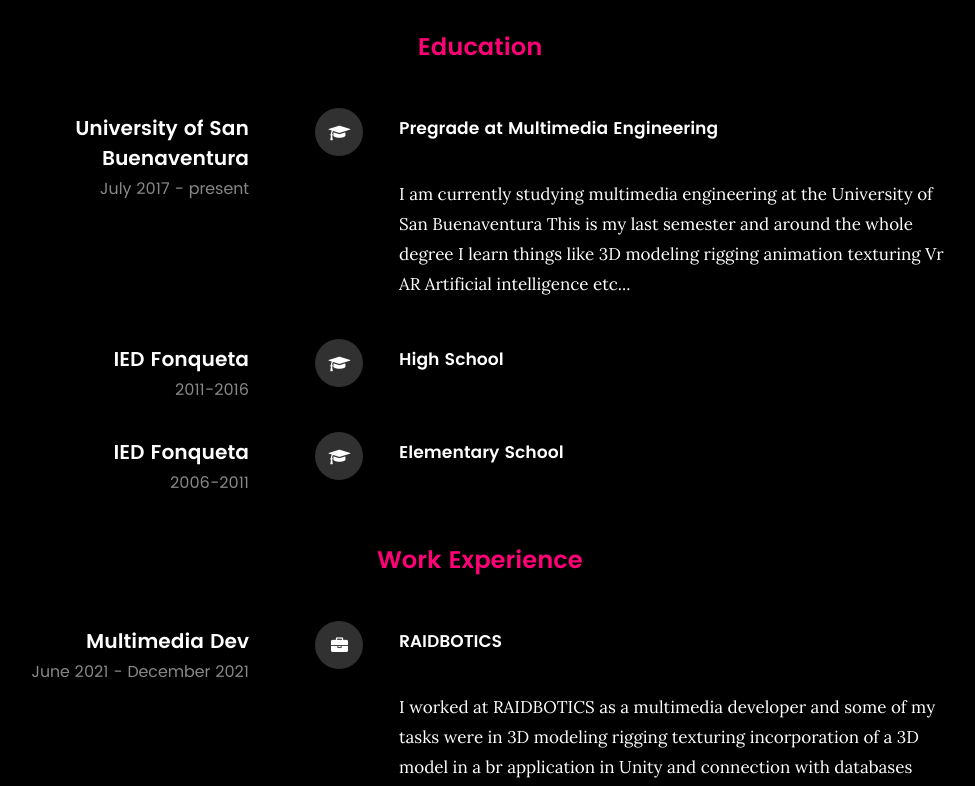
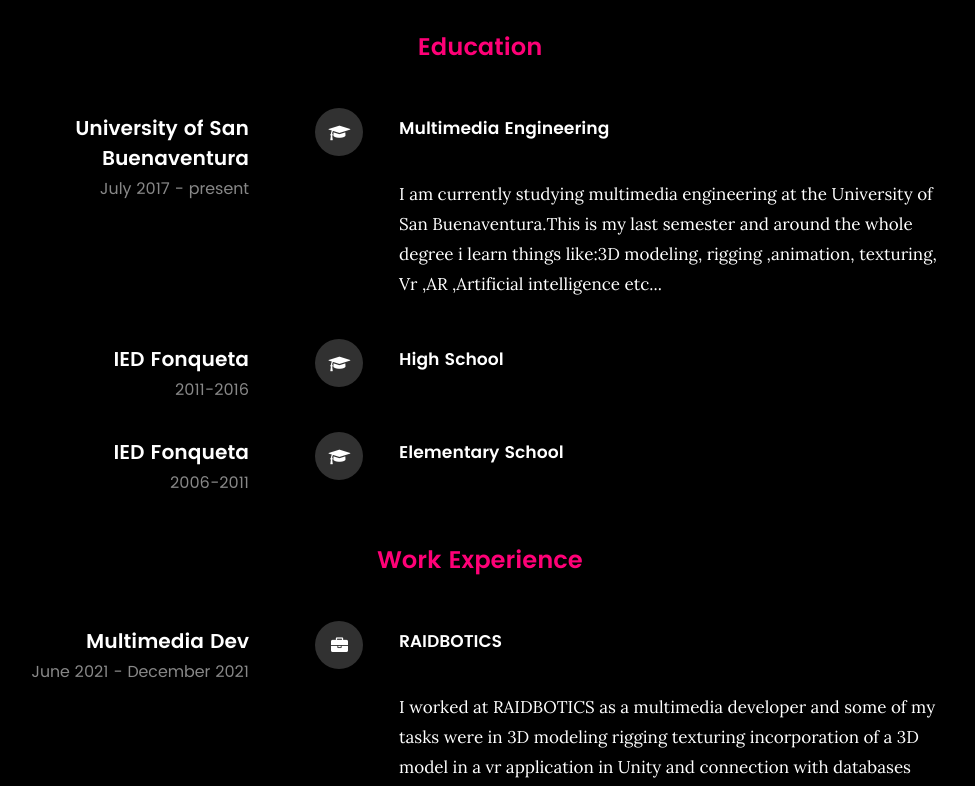
Before and after one commit to TBBLuxari/TBBLuxariPortFolio, a plain HTML site: page index.html in a window 1280 px wide. Shown: the part 1058-1844 px from the top of the page, without its empty margins (160-1135 px from the left). Drawn offline with Linux system fonts and the light colour scheme; files whose address does not match are found by name.

Commit message:
Add files via upload

```diff
--- a/index.html
+++ b/index.html
@@ -125,12 +125,12 @@
 	   				</div>
 
 	   				<div class="timeline-content">
-	   					<h4>Pregrade at Multimedia Engineering</h4>
+	   					<h4>Multimedia Engineering</h4>
 	   					<p>
 							I am currently studying multimedia engineering at the University
-							of San Buenaventura This is my last semester and around the whole
-							degree I learn things like 3D modeling rigging animation texturing
-							Vr AR Artificial intelligence etc...
+							of San Buenaventura.This is my last semester and around the whole
+							degree i learn things like:3D modeling, rigging ,animation, texturing,
+							Vr ,AR ,Artificial intelligence etc...
 						</p>
 	   				</div>
 
@@ -206,7 +206,7 @@
 	   					<p>
 							I worked at RAIDBOTICS as a multimedia developer and some of
 							my tasks were in 3D modeling rigging texturing incorporation
-							of a 3D model in a br application in Unity and connection
+							of a 3D model in a vr application in Unity and connection
 							with databases
 						</p>
 	   				</div>
```
